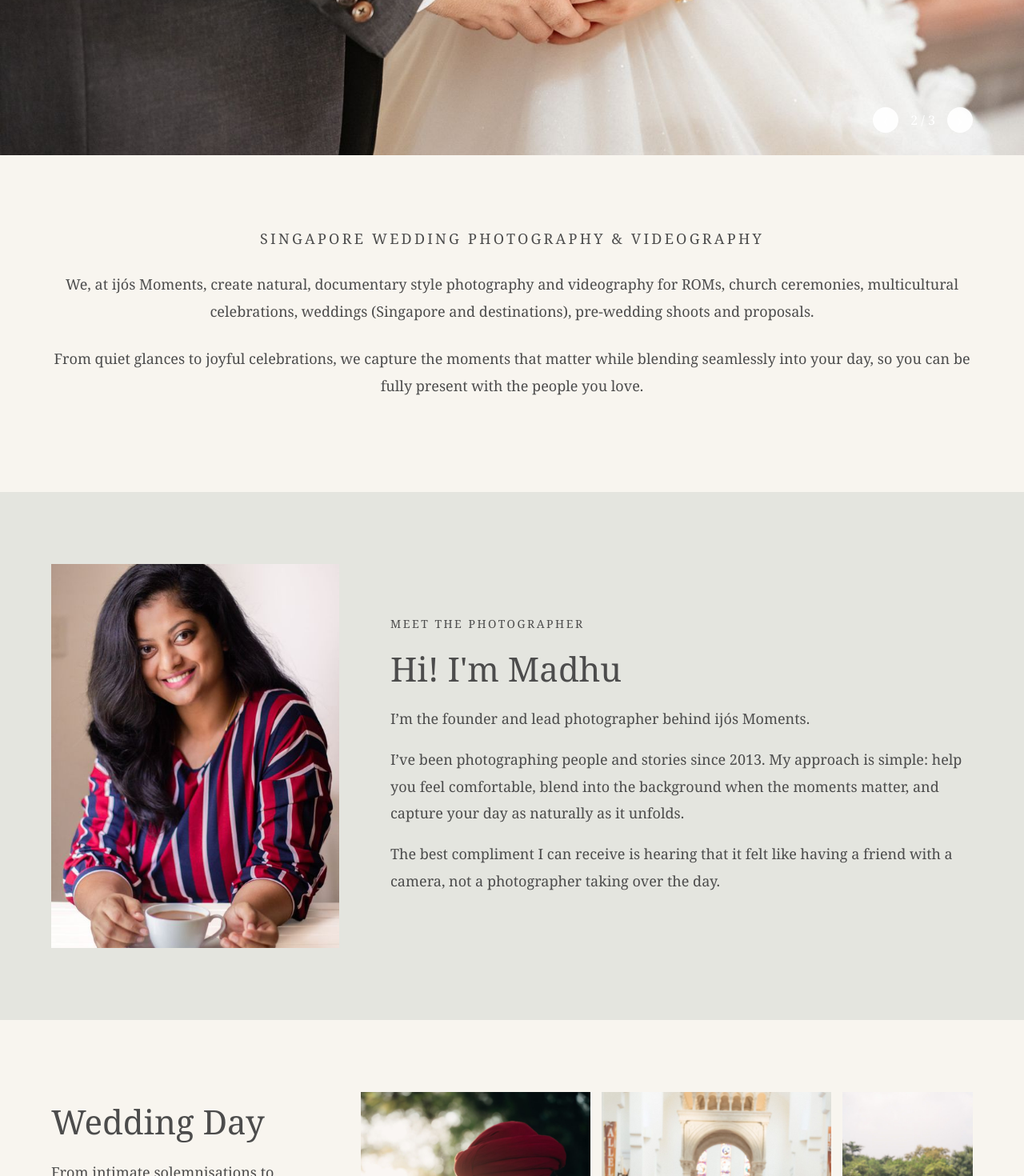
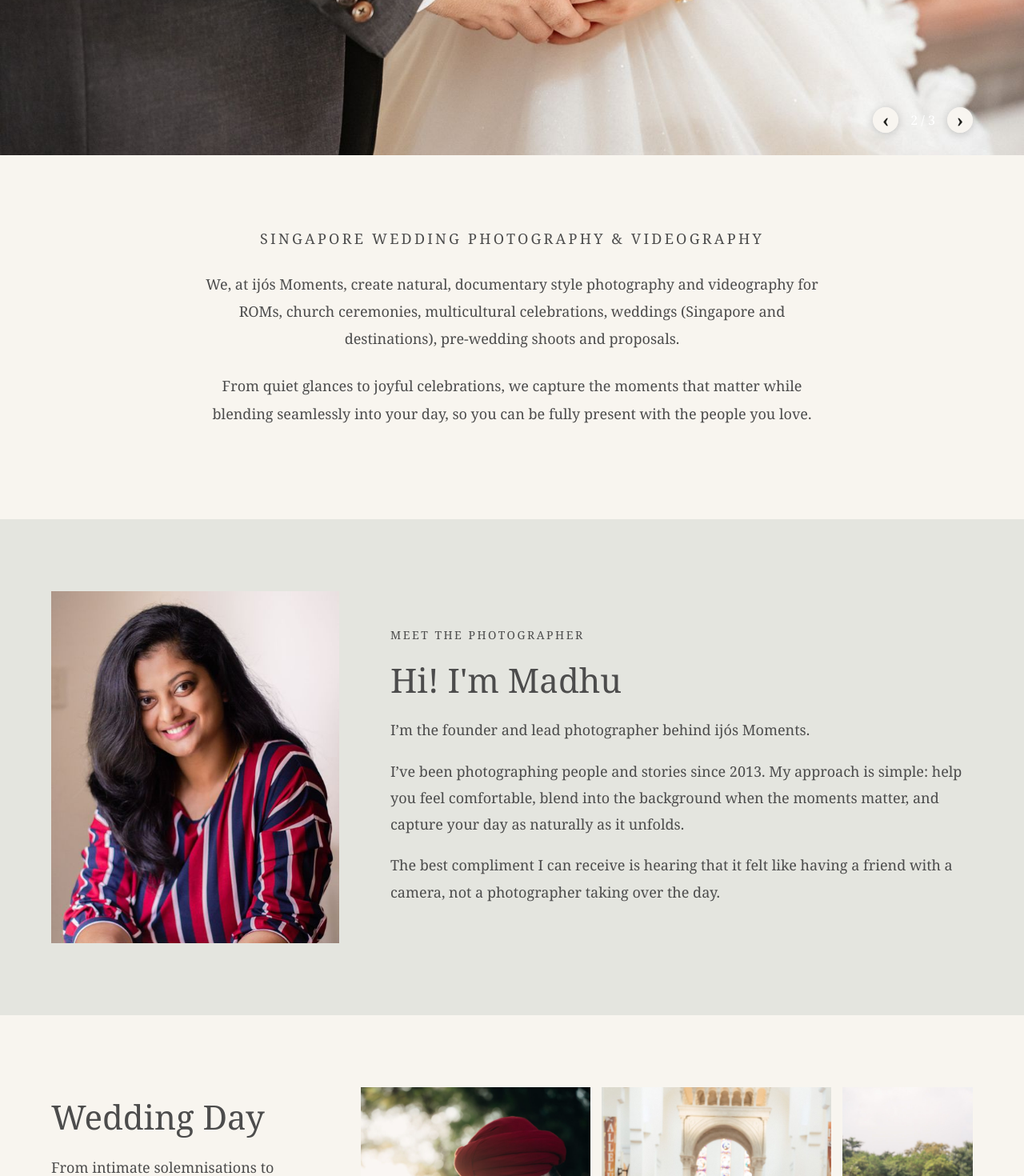
Before and after one commit to nitinbharathy/ijos-stories, a React (Vite) app: page / in a window 1280 px wide. Shown: the part 500-1970 px from the top of the page at 80% size. Built offline with nearby package versions, Linux system fonts and the light colour scheme.

Commit message:
Configure Sites hosting and refine page styling

```diff
--- a/src/styles.css
+++ b/src/styles.css
@@ -33,3 +33,10 @@ header{justify-content:center;position:relative}
 
 .service,.packages{width:100%;max-width:1400px;margin-inline:auto}.contact{padding-inline:max(5vw,calc((100vw - 1400px)/2))}
 @media(max-width:700px){.service,.packages{max-width:none}.contact{padding-inline:20px}}
+
+.about img{height:440px;object-position:center top}
+@media(max-width:700px){.about img{height:400px;object-position:center top}}
+
+.intro{max-width:900px}
+
+.counter button{color:#1f1f1c;background:rgba(248,245,239,.96);font-weight:700;box-shadow:0 2px 12px rgba(0,0,0,.2)}
```
Also changed, not shown: .openai/hosting.json.
